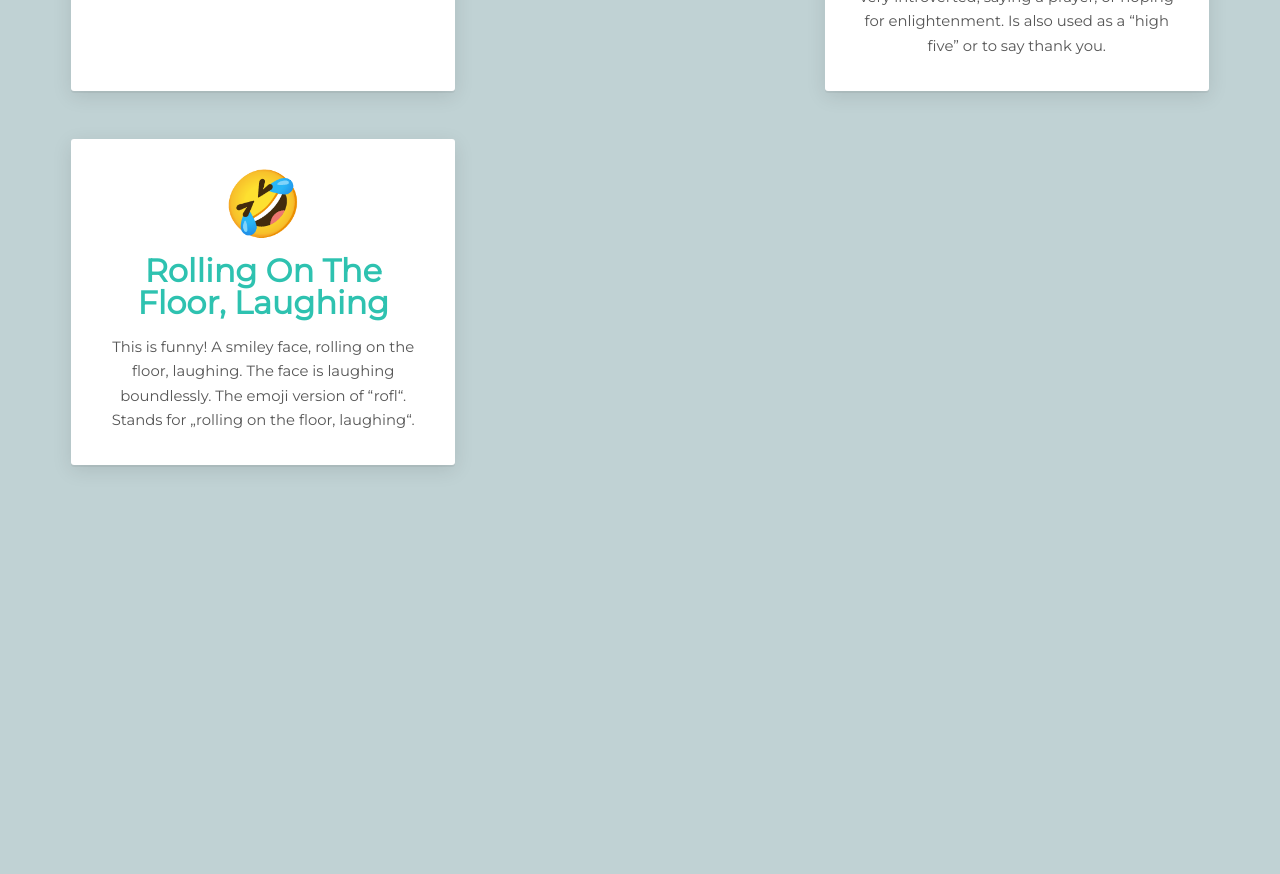
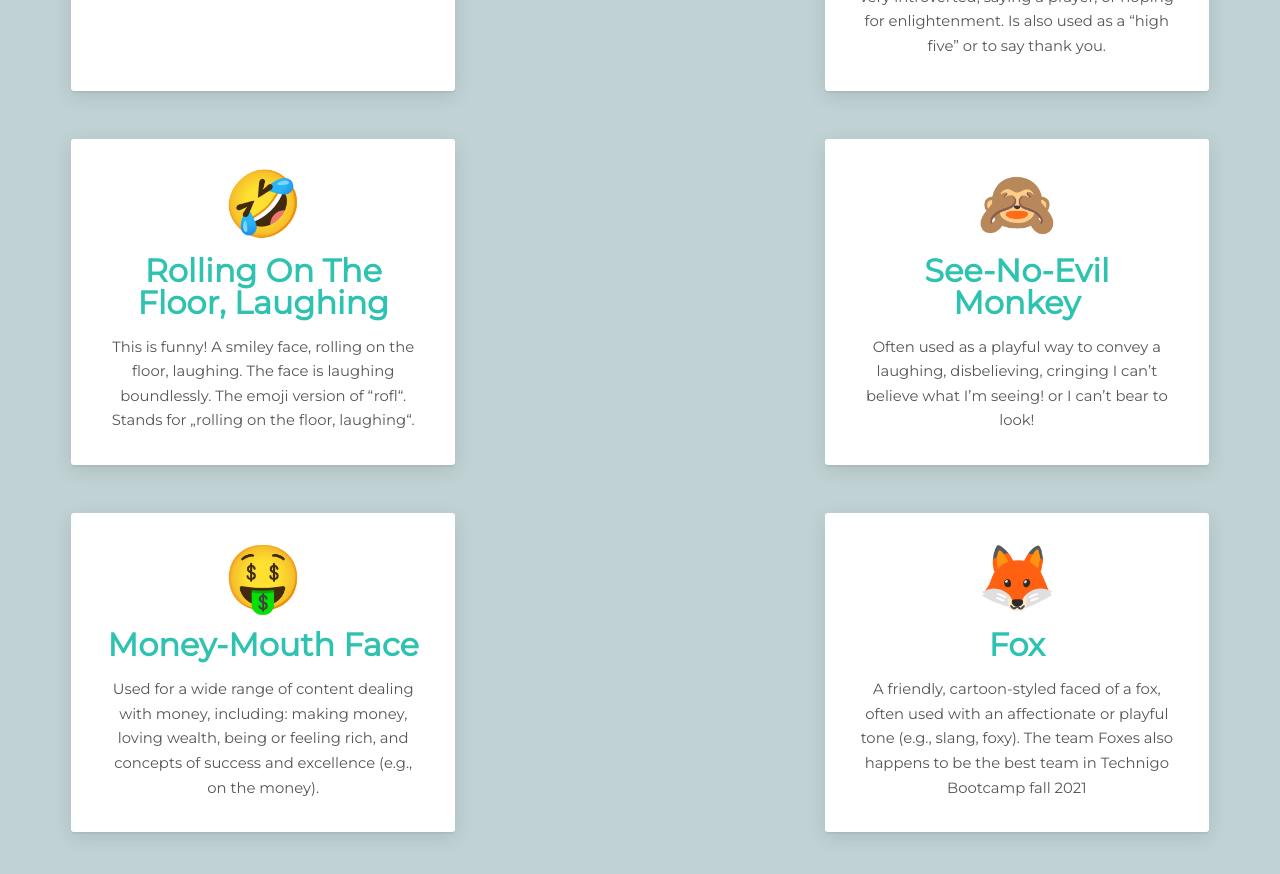
Before and after one commit to silvertejp89/emojipedia, a React (Create React App) app: page / in a window 1280 px wide. Shown: the part 460-1334 px from the top of the page. Before the commit the page ends 1037 px from the top, so only its background shows below. Built offline with nearby package versions, Linux system fonts and the light colour scheme.

Commit message:
add more emojis to array

```diff
--- a/src/emojipedia.js
+++ b/src/emojipedia.js
@@ -20,6 +20,28 @@ const emojipedia = [
     meaning:
       'This is funny! A smiley face, rolling on the floor, laughing. The face is laughing boundlessly. The emoji version of “rofl“. Stands for „rolling on the floor, laughing“.',
   },
+
+  {
+    id: 4,
+    emoji: '🙈',
+    name: 'See-No-Evil Monkey',
+    meaning:
+      'Often used as a playful way to convey a laughing, disbelieving, cringing I can’t believe what I’m seeing! or I can’t bear to look!',
+  },
+  {
+    id: 5,
+    emoji: '🤑',
+    name: 'Money-Mouth Face',
+    meaning:
+      'Used for a wide range of content dealing with money, including: making money, loving wealth, being or feeling rich, and concepts of success and excellence (e.g., on the money).',
+  },
+  {
+    id: 6,
+    emoji: '🦊',
+    name: 'Fox',
+    meaning:
+      'A friendly, cartoon-styled faced of a fox, often used with an affectionate or playful tone (e.g., slang, foxy). The team Foxes also happens to be the best team in Technigo Bootcamp fall 2021 ',
+  },
 ];
 
 export default emojipedia;
```
